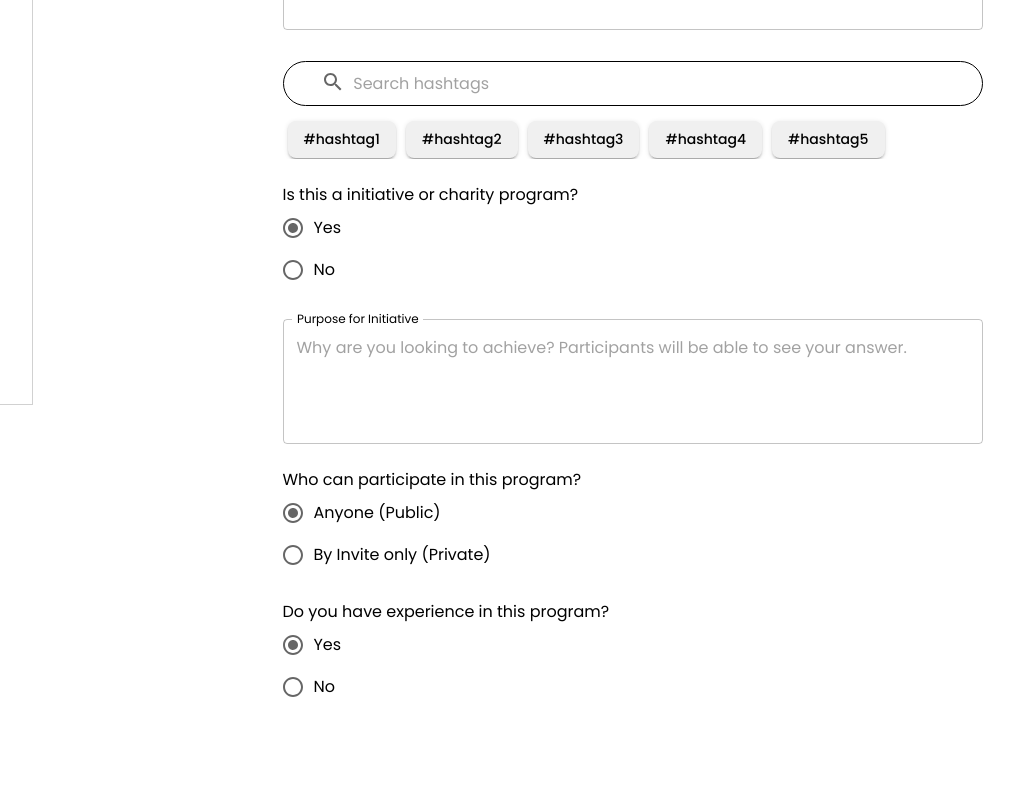
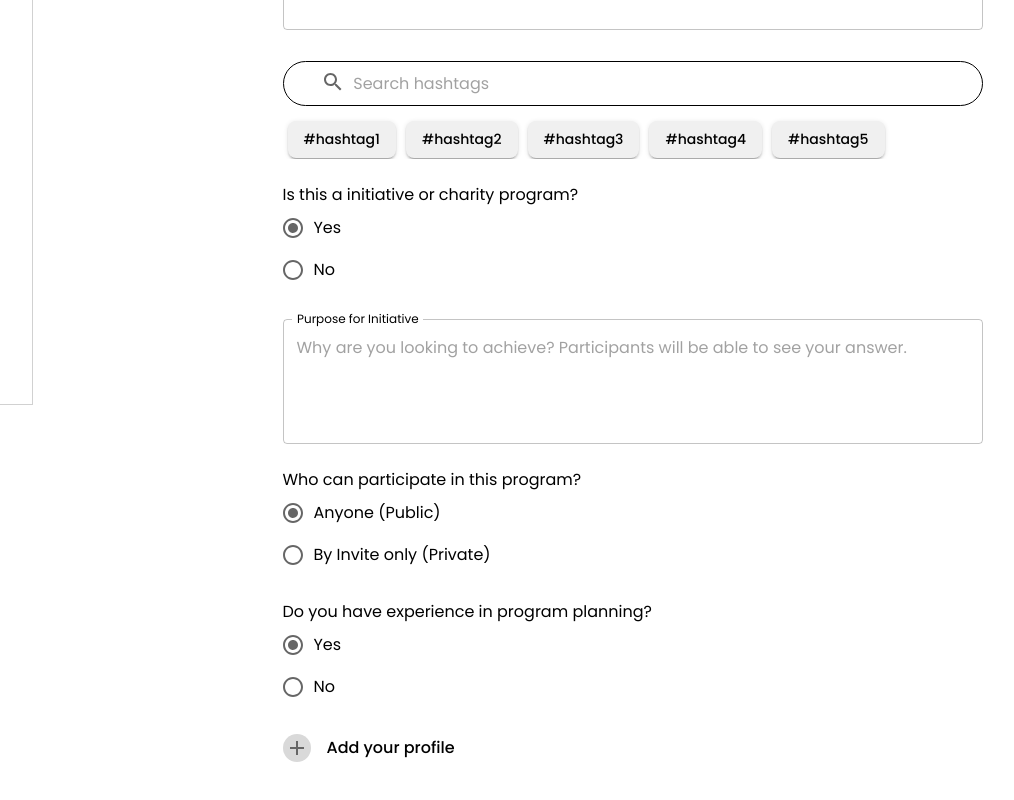
Before and after one commit to sandeep-bh-dev/Coquest-WebApp, a React (Create React App) app in the folder frontend/: page /programs/create/basic-information in a window 1280 px wide. Shown: the part 684-1484 px from the top of the page, without its empty margins (48-1062 px from the left). Before the commit the page ends 1392 px from the top, so only its background shows below. Built offline with nearby package versions, Linux system fonts and the light colour scheme.

Commit message:
Added profile button.

```diff
--- a/frontend/src/pages/Programs/CreateProgram/BasicInformation/index.tsx
+++ b/frontend/src/pages/Programs/CreateProgram/BasicInformation/index.tsx
@@ -4,7 +4,9 @@ import { styled } from "@mui/system";
 import TextField from "@mui/material/TextField";
 import { RadioGroupField } from "../../ProgramComponents/RadioGroupField";
 import HashtagSearch from "../../ProgramComponents/HashtagSearch";
-
+import AddCircleIcon from "@mui/icons-material/AddCircle";
+import AddCircleOutlineIcon from "@mui/icons-material/AddCircleOutline";
+import AddIcon from "@mui/icons-material/Add";
 type StyledTextFieldProps = {
 	label: string;
 	placeholder: string;
@@ -25,6 +27,7 @@ const ContentView = styled("div")({
 	minWidth: 300,
 	width: "60vw",
 	maxWidth: 700,
+	marginBottom: 142,
 });
 
 const TitleField = styled(Typography)({
@@ -209,7 +212,7 @@ const BasicInformation = () => {
 				/>
 
 				<RadioGroupField
-					label="Do you have experience in this program?"
+					label="Do you have experience in program planning?"
 					name="experience-radio-btn-group"
 					options={[
 						{ value: "yes", label: "Yes" },
@@ -217,6 +220,26 @@ const BasicInformation = () => {
 					]}
 					onChange={handleExperienceChange}
 				/>
+				<div
+					style={{
+						marginTop: 26,
+						display: "flex",
+						alignItems: "center",
+					}}
+				>
+					<AddIcon
+						style={{
+							backgroundColor: "#D9D9D9",
+							color: "#666666",
+							borderRadius: "100px",
+							marginRight: 16,
+							padding: 2,
+						}}
+					/>
+					<Typography style={{ fontWeight: 500 }}>
+						Add your profile
+					</Typography>
+				</div>
 			</FormControl>
 		</ContentView>
 	);
```
